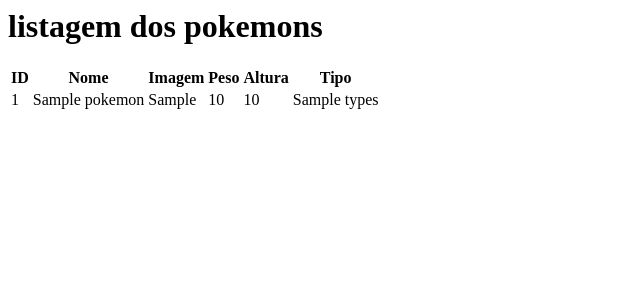
After one commit to flaviusferrari/pokedex, a PHP site: template App/View/pokemon/listagem.php in a window 1280 px wide. The commit adds this page. Shown: the top 300 px of the page, without its empty margins (0-640 px from the left). Run offline with PHP 8.4, Linux system fonts and the light colour scheme; the template is opened without the code that fills it: most values are stand-ins (such as "Sample title", 1, 10 or a date in 2020).

Commit message:
listando os pokemons

```diff
--- a/App/DAO/PokemonDAO.php
+++ b/App/DAO/PokemonDAO.php
@@ -18,7 +18,12 @@ class PokemonDAO
 
     public function select()
     {
+        $sql = "SELECT * FROM pokemon";
 
+        $stmt = $this->conn->prepare($sql);
+        $stmt->execute();
+
+        return $stmt->fetchAll(PDO::FETCH_CLASS);
     }
 
     public function insert(PokemonModel $model)
--- /dev/null
+++ b/App/View/pokemon/listagem.php
@@ -0,0 +1,25 @@
+<h1>listagem dos pokemons </h1>
+
+<table>
+    <thead>
+        <th>ID</th>
+        <th>Nome</th>
+        <th>Imagem</th>
+        <th>Peso</th>
+        <th>Altura</th>
+        <th>Tipo</th>
+    </thead>
+
+    <tbody>
+        <?php foreach($pokemons as $item): ?>
+            <tr>
+                <td><?= $item->id; ?></td>
+                <td><?= $item->name; ?></td>
+                <td><?= $item->front_default; ?></td>
+                <td><?= $item->weight; ?></td>
+                <td><?= $item->height; ?></td>
+                <td><?= $item->types; ?></td>
+            </tr>
+        <?php endforeach; ?>
+    </tbody>
+</table>
--- a/Core/rotas.php
+++ b/Core/rotas.php
@@ -18,6 +18,10 @@ switch ($url) {
         PokemonController::save();
         break;
 
+    case '/pokemon/list':
+        PokemonController::list();
+        break;
+
     default:
         echo 'ERRO 404';
         break;
```
Also changed, not shown: App/Controller/PokemonController.php (+11 -0 lines), App/Model/PokemonModel.php (+9 -0 lines).
